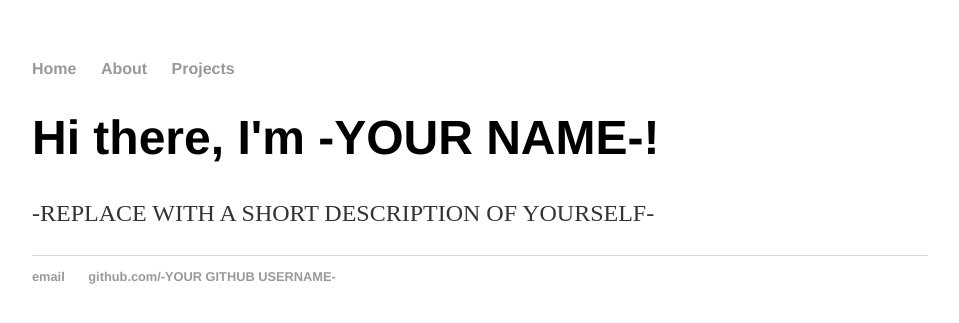
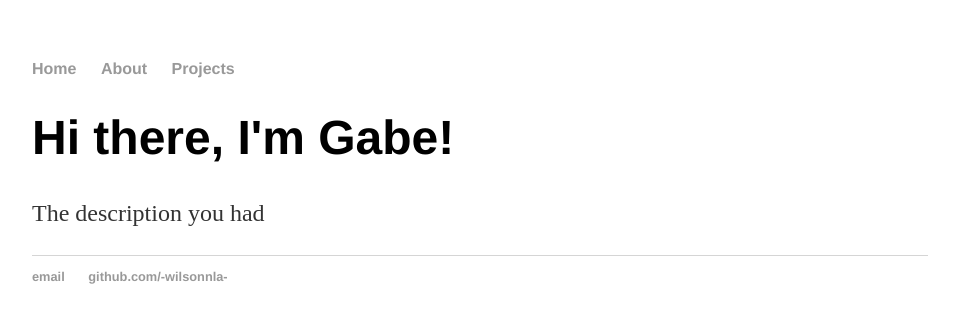
Before and after one commit to wilsonnla/wilsonnla.github.io, a Jekyll site: the page built from index.html, in a window 1280 px wide. Shown: the top 323 px of the page, without its empty margins (160-1119 px from the left). Built offline with Jekyll 4.4.1, drawn with Linux system fonts in a browser that asks for light colours.

Commit message:
Update index.html

```diff
--- a/index.html
+++ b/index.html
@@ -1,28 +1,8 @@
-<!DOCTYPE html>
-<html>
-	<head>
-		<title>-REPLACE WITH YOUR NAME OR ANY TITLE YOU WANT-</title>
-		<link rel="stylesheet" type="text/css" href="/css/main.css">
-	</head>
-	<body>
-		<nav>
-    		<ul>
-        		<li><a href="/">Home</a></li>
-	        	<li><a href="/about">About</a></li>
-        		<li><a href="/projects">Projects</a></li>
-    		</ul>
-		</nav>
-		<div class="container">
-    		<div class="blurb">
-        		<h1>Hi there, I'm -YOUR NAME-!</h1>
-				<p>-REPLACE WITH A SHORT DESCRIPTION OF YOURSELF-</p>
-    		</div><!-- /.blurb -->
-		</div><!-- /.container -->
-		<footer>
-    		<ul>
-        		<li><a href="mailto:-YOUR EMAIL-">email</a></li>
-        		<li><a href="-YOUR GITHUB LINK-">github.com/-YOUR GITHUB USERNAME-</a></li>
-			</ul>
-		</footer>
-	</body>
-</html>
+---
+layout: default
+title: Gabe Espinosa
+---
+<div class="blurb">
+	<h1>Hi there, I'm Gabe!</h1>
+	<p>The description you had</p>
+</div><!-- /.blurb -->
```
